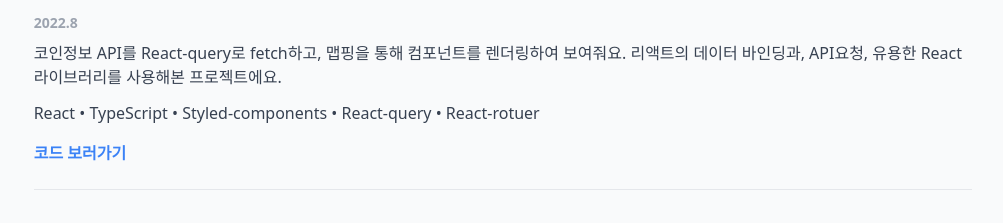
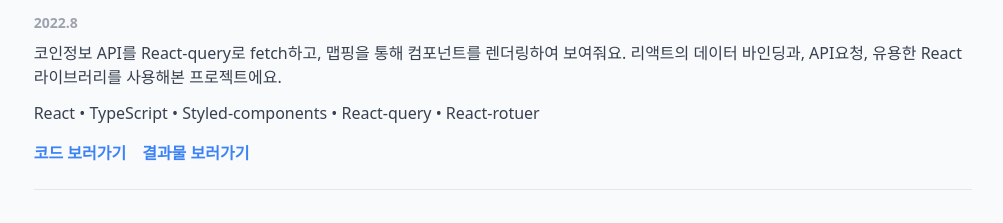
Before and after one commit to PastelBlue4/Jura-Tempest-Federation, a Next.js app: page /resume in a window 1280 px wide. Shown: the part 1665-1888 px from the top of the page, without its empty margins (137-1140 px from the left). Built offline with nearby package versions, Linux system fonts and the light colour scheme.

Commit message:
contents, project link

```diff
--- a/pages/resume/index.tsx
+++ b/pages/resume/index.tsx
@@ -556,13 +556,20 @@ export default function Resume() {
                     React-rotuer
                   </span>
                 </div>
-                <div className="py-2">
+                <div className="py-2 space-x-4">
                   <Link
                     className="font-semibold text-blue-500"
                     href="https://github.com/PastelBlue4/cointracker"
                     target="_black"
                   >
                     코드 보러가기
+                  </Link>
+                  <Link
+                    className="font-semibold text-blue-500"
+                    href="https://reactcointracker.vercel.app/"
+                    target="_black"
+                  >
+                    결과물 보러가기
                   </Link>
                 </div>
               </li>
```
